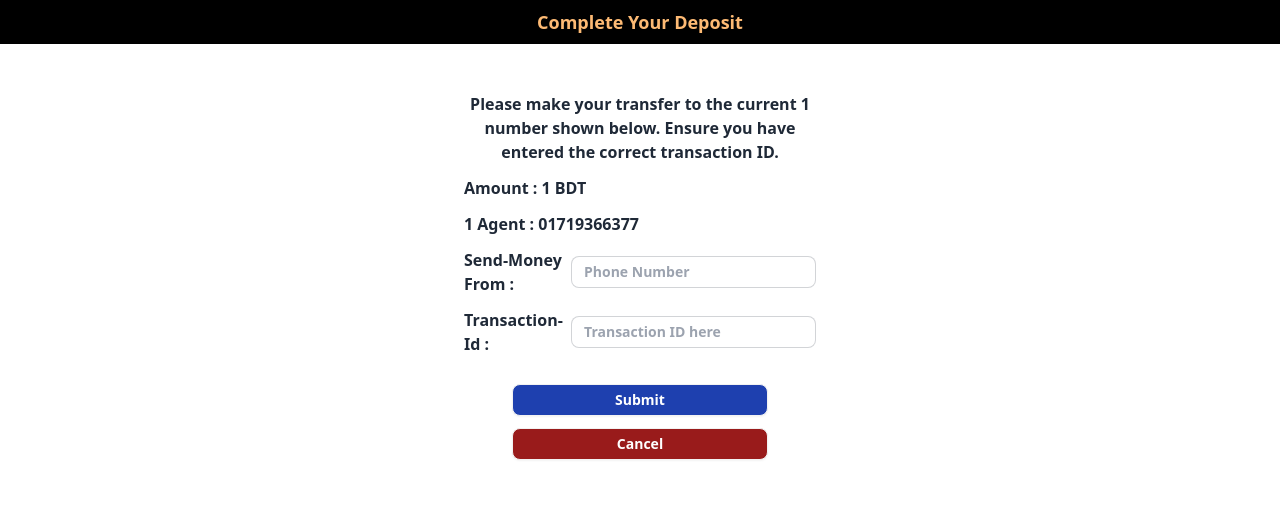
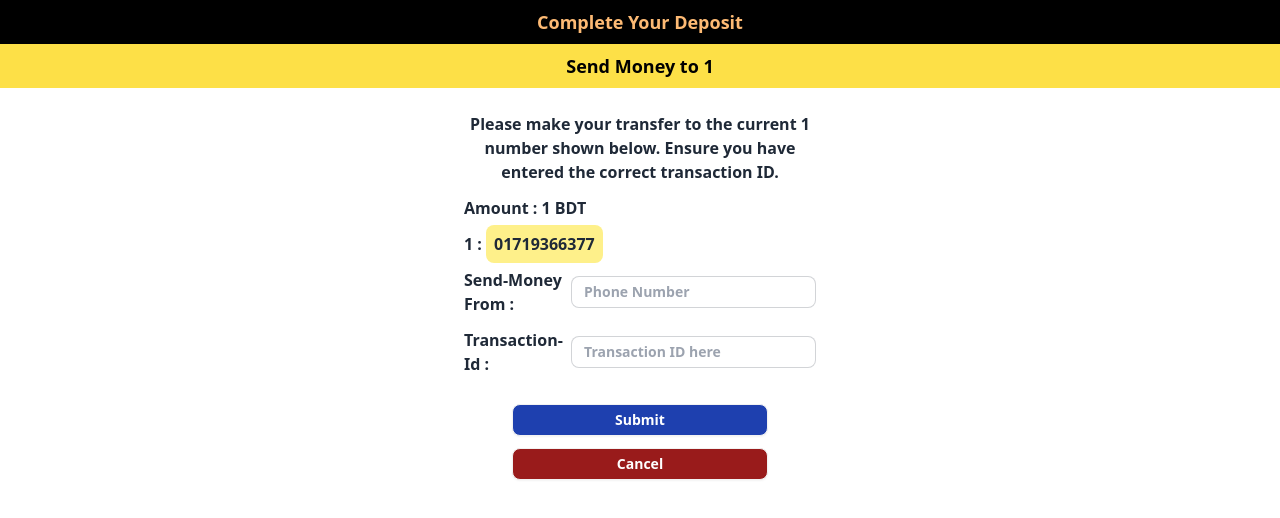
Before and after one commit to Shatab99/Winbazz-project, a React (Vite) app: page /depositConfirm/1/1 in a window 1280 px wide. Shown: the top 518 px of the page. Built offline with nearby package versions, Linux system fonts and the light colour scheme; no server answers; sample sign-in values are in the browser's storage.

Commit message:
Fixed some bug

```diff
--- a/src/Pages/Deposite/DepositConfirm.jsx
+++ b/src/Pages/Deposite/DepositConfirm.jsx
@@ -14,7 +14,8 @@ const DepositConfirm = () => {
     return (
         <div className="">
             <p className="text-lg w-full text-center bg-black p-2 font-semibold text-orange-300">Complete Your Deposit</p>
-            <div className="my-12 max-w-sm mx-auto flex flex-col items-center gap-3 px-4">
+            <p className="text-lg w-full text-center bg-yellow-300 p-2 font-semibold text-black">Send Money to {method}</p>
+            <div className="mt-6 mb-12 max-w-sm mx-auto flex flex-col items-center gap-3 px-4">
                 {method === 'Bkash' && <img src={bkash} alt="" className="w-36 h-36 rounded-full border-2 border-orange-600" />}
                 {method === 'Nagad' && <img src={nagad} alt="" className="w-36 h-36 rounded-full border-2 border-orange-600" />}
                 {method === 'Rocket' && <img src={rocket} alt="" className="w-36 h-36 rounded-full border-2 border-orange-600" />}
@@ -22,7 +23,7 @@ const DepositConfirm = () => {
                 <p className="text-center font-semibold">Please make your transfer to the current {method} number shown below. Ensure you have entered the correct transaction ID.</p>
                 <div className="flex flex-col items-start gap-3 font-semibold">
                     <div>Amount : {amount} BDT</div>
-                    <div>{method} Agent : 01719366377</div>
+                    <div>{method}  : <span className="bg-yellow-200 py-2 px-2 rounded-lg">{method === "Rocket" ? '017193663774' : '01719366377'}</span></div>
                     <div className="flex items-center gap-2">
                         <p>Send-Money From : </p>
                         <input type="number" placeholder="Phone Number" className="input input-bordered input-sm  max-w-xs" />
--- a/src/Pages/LogInRegistration/Registration.jsx
+++ b/src/Pages/LogInRegistration/Registration.jsx
@@ -16,7 +16,7 @@ const Registration = ({ setIsOpen, setShowReg }) => {
     const { register, loading, setLoading } = useContext(AuthContext)
     const [showPass, setShowPass] = useState(false)
     const [pass, setPass] = useState(0)
-    const [check, setCheck]= useState(false)
+    const [check, setCheck] = useState(false)
     const [createUser, { data, error }] = useCreatUserMutation()
 
     console.log(data)
@@ -29,12 +29,12 @@ const Registration = ({ setIsOpen, setShowReg }) => {
         const form = e.target;
         const name = form.name.value
         const email = form.email.value
-        const refer = form.refer.value
+        const refered = form.refer.value
         const password = form.password.value
         register(email, password)
             .then(res => {
                 console.log(res)
-                createUser({ name, email,refer })
+                createUser({ name, email, refered })
                 updateProfile(res.user, {
                     displayName: name
                 })
@@ -91,7 +91,7 @@ const Registration = ({ setIsOpen, setShowReg }) => {
                 </label>
                 <div className="form-control">
                     <label className="cursor-pointer label gap-2">
-                        <input onClick={()=> setCheck(!check)} type="checkbox"  className="checkbox checkbox-success" />
+                        <input onClick={() => setCheck(!check)} type="checkbox" className="checkbox checkbox-success" />
                         <span className="label-text">I am of legal age and I agree with terms and condition</span>
                     </label>
                 </div>
--- a/src/Pages/Withdraw/Withdraw.jsx
+++ b/src/Pages/Withdraw/Withdraw.jsx
@@ -6,7 +6,7 @@ import upay from '../../assets/Icons/upay-icon.png'
 import rocket from '../../assets/Icons/rocket-logo.png'
 import WithdrawModal from "./WithdrawModal";
 import { AuthContext } from "../../Providers/AuthProvider";
-import { useGetAllUserQuery } from "../../Redux/features/EndPoints/userApi";
+import { useGetAllUserQuery, useGetUserByEmailQuery } from "../../Redux/features/EndPoints/userApi";
 
 
 const Withdraw = () => {
@@ -16,16 +16,15 @@ const Withdraw = () => {
     const [err, setErr] = useState('')
     const [isOpen, setIsOpen] = useState(false)
     const { user } = useContext(AuthContext)
-    const userEmail = user?.email;
-    const { data: users, isLoading, refetch } = useGetAllUserQuery()
+    const email = user?.email;
+    const {data: currentUser, isLoading} = useGetUserByEmailQuery(email)
 
     if (isLoading) {
         return <p className="flex flex-col items-center justify-center min-h-screen"><span className="loading loading-spinner loading-lg"></span></p>
     }
 
-    const currentUser = users?.filter(user => user.email === userEmail)
 
-    const balance = currentUser[0]?.credit;
+    const balance = currentUser?.credit;
 
     useEffect(() => {
         if (amount === 0) {
```
